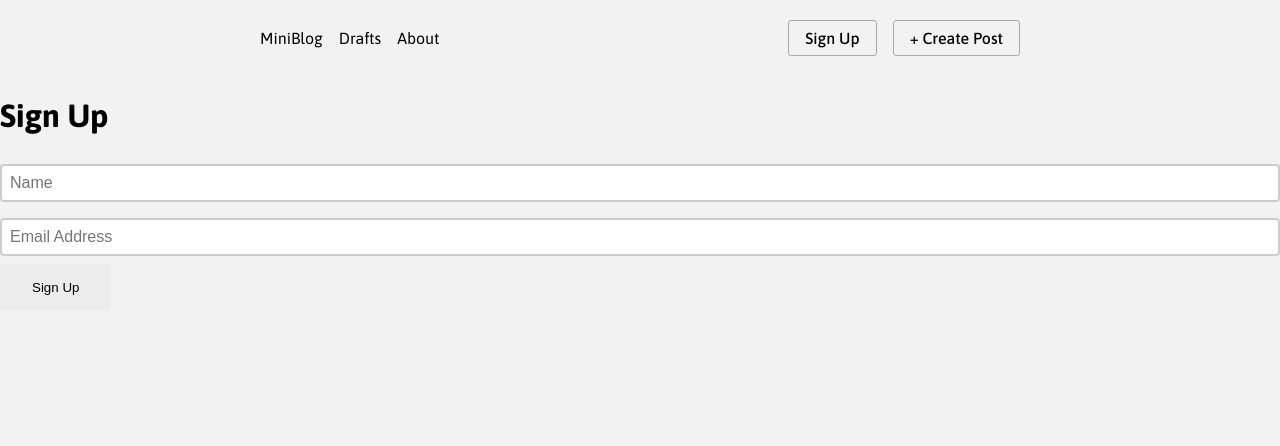
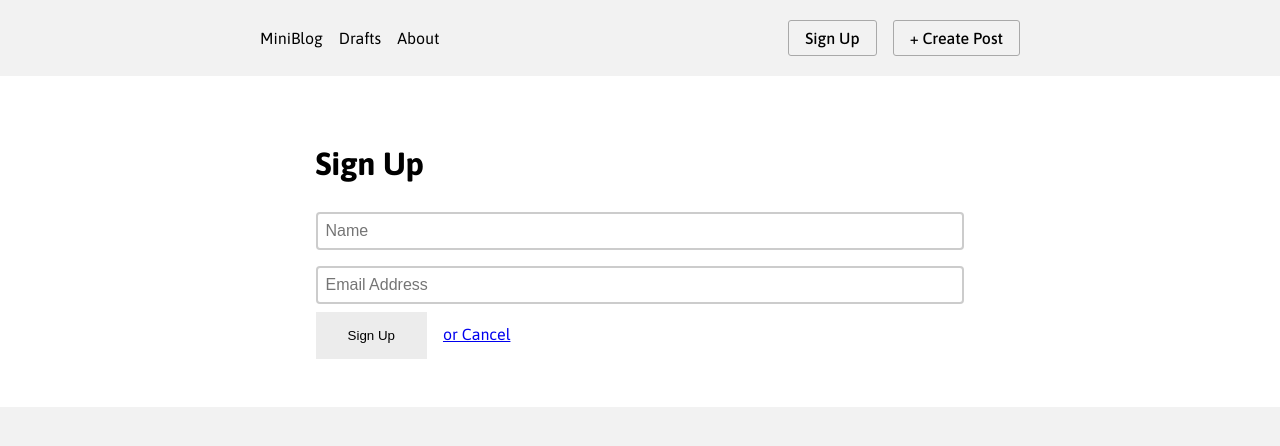
Before and after one commit to MichaelBoitmann/miniblog_nextjs, a Next.js app: page /signup in a window 1280 px wide. Shown: the top 446 px of the page. Built offline with nearby package versions, Linux system fonts and the light colour scheme.

Commit message:
working on Post and page api

```diff
--- a/app/signup/page.tsx
+++ b/app/signup/page.tsx
@@ -1,13 +1,35 @@
+"use client"
+
 import styles from "./SignUp.module.css"
+import Link from 'next/link'
 
 export default function SignUpPage() {
+  async function submitData(event: React.SyntheticEvent<HTMLFormElement>) {
+    const formData = new FormData(event.currentTarget)
+    const name = String(formData.get('name'))
+    const email = String(formData.get('email'))
+    if (name && email) {
+      await fetch('http://localhost:3000/api/signup', {
+        method: "POST",
+        headers: {
+          "Content-Type": "application/json",
+        },
+        body: JSON.stringify(data)
+      })
+    }
+  }
+
+
+
+
   return (
-    <div>
-      <form action="">
+    <div className={styles.page}>
+      <form onSubmit={submitData}>
         <h1>Sign Up</h1>
         <input name="name" placeholder="Name" type="text" />
         <input name="email" placeholder="Email Address" type="email" />
         <button type="submit">Sign Up</button>
+        <Link className={styles.back} href="/">or Cancel</Link>
       </form>
     </div>
   )
```
